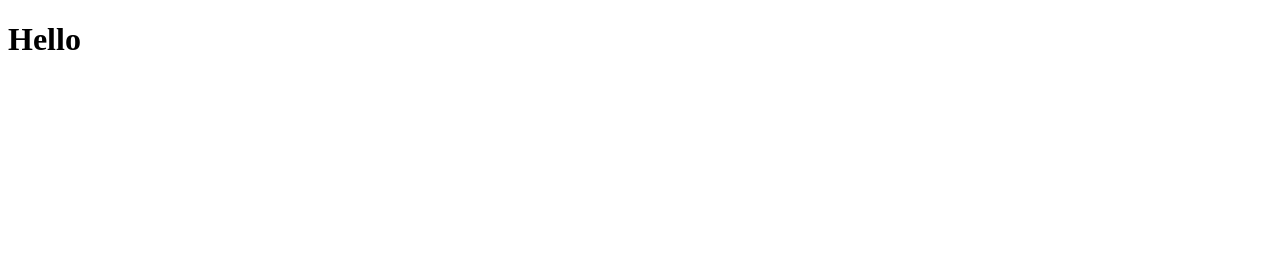
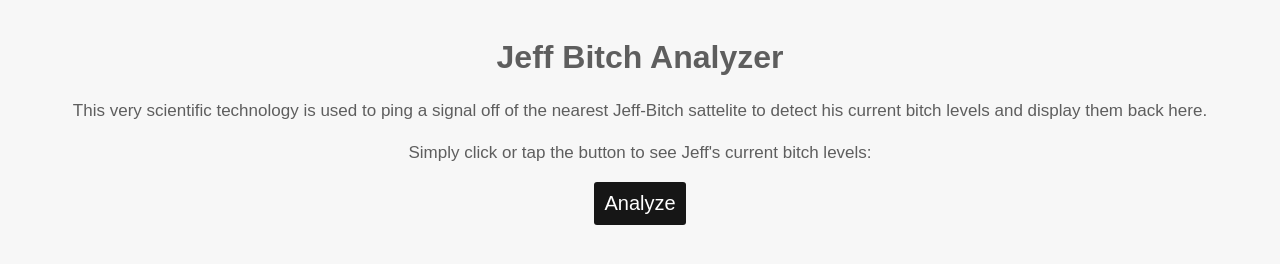
Before and after one commit to IsJeffABitch/IsJeffABitch.github.io, a plain HTML site: page index.html in a window 1280 px wide. Drawn offline with Linux system fonts and the light colour scheme.

Commit message:
Jeff Analyzer 1.0

```diff
--- a/index.html
+++ b/index.html
@@ -2,8 +2,73 @@
 <html lang="en">
     <head>
         <title>Let's see if Jeff is being a bitch</title>
+        <style>
+            * {
+                box-sizing: border-box;
+                font-family: sans-serif;
+            }
+            body {
+                background-color: #f7f7f7;
+                text-align: center;
+                padding: 10px;
+            }
+            h1, p {
+                color: #5e5e5e;
+            }
+            p {
+                font-size: 17px;
+                line-height: 25px;
+            }
+            button {
+                background-color: #161616;
+                color: #FFF;
+                border-radius: 3px;
+                border-style: none;
+                padding: 10px;
+                font-size: 20px;
+            }
+            button:hover {
+                cursor: pointer;
+                opacity: 0.6;
+            }
+        </style>
     </head>
     <body>
-        <h1>Hello</h1>
+        <h1>Jeff Bitch Analyzer</h1>
+        <p>This very scientific technology is used to ping a signal off of the nearest Jeff-Bitch sattelite to detect his current bitch levels and display them back here.</p>
+        <p>Simply click or tap the button to see Jeff's current bitch levels:</p>
+        <button onclick="analyzeJeff()">Analyze</button>
+        <p id="result"></p>
+        <p id="comment"></p>
+        <script>
+            var jeffLevel = Math.floor(Math.random() * 10) + 1;
+
+            function analyzeJeff() {
+                document.getElementById("result").innerHTML = "Jeff's bitch level: " + jeffLevel;
+
+                if (jeffLevel == 1) {
+                    document.getElementById("comment").innerHTML = "This is the minimum jeff-bitch-level. Perhaps it is YOU who are the bitch";
+                } else if (jeffLevel == 2) {
+                    document.getElementById("comment").innerHTML = "Quite a low bitch level";
+                } else if (jeffLevel == 3) {
+                    document.getElementById("comment").innerHTML = "Jeff's bitch levels are lower than average right now.";
+                } else if (jeffLevel == 4) {
+                    document.getElementById("comment").innerHTML = "Jeff's bitch level is JUST below his average.";
+                } else if (jeffLevel == 5) {
+                    document.getElementById("comment").innerHTML = "Jeff's bitch level is on average. He could be more of a bitch right now, but he could also be less of one.";
+                } else if (jeffLevel == 6) {
+                    document.getElementById("comment").innerHTML = "Jeff's bitch level is a tad bit above normal. This is where he is generally at while playing league.";
+                } else if (jeffLevel == 7) {
+                    document.getElementById("comment").innerHTML = "Jeff's bitch level is somewhat high, I can only assume he is arguing about something right now, and probably is not correct.";
+                } else if (jeffLevel == 8) {
+                    document.getElementById("comment").innerHTML = 'At this time Jeff is passing the bitch threshold, and one would undoubtably say that he is "definitively being a bitch".';
+                } else if (jeffLevel == 9) {
+                    document.getElementById("comment").innerHTML = 'The only way Jeff could be more of a bitch right now is if he said something idiotic like, "Reesees Peesees", or "Ironman is not a super hero".';
+                } else if (jeffLevel == 10) {
+                    document.getElementById("comment").innerHTML = "Jeff is being as much of a bitch as he can possibly be right now. Stop being a bitch Jeff, you're ruining everyone's good time.";
+                }
+
+            }
+        </script>
     </body>
 </html>
```
